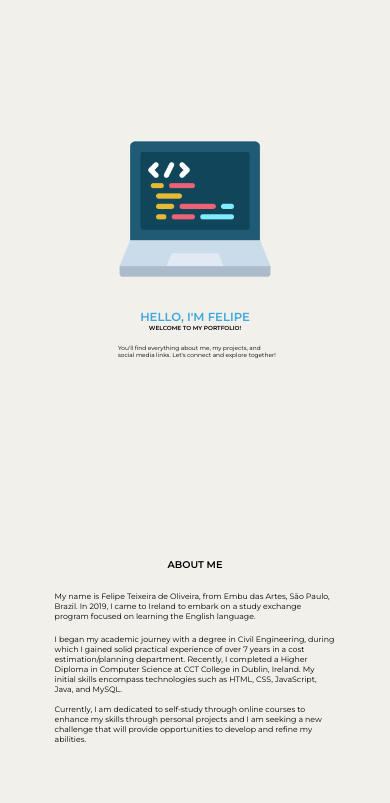
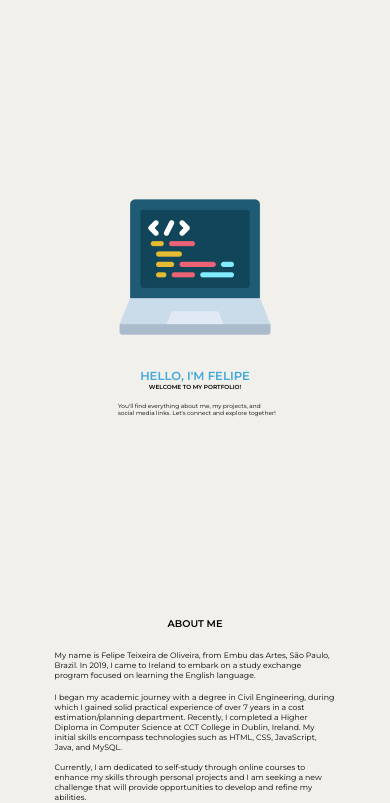
Before and after one commit to felipetoliveira/Portfolio, a plain HTML site: page index.html in a window 390 px wide. Shown: the part 41-844 px from the top of the page. Drawn offline with Linux system fonts and the light colour scheme.

Commit message:
media queries updating

```diff
--- a/style.css
+++ b/style.css
@@ -277,7 +277,7 @@ body {
     flex-direction: column;
     justify-content: center;
     align-items: center;
-    padding-top: 30%;
+    padding-top: 45%;
     padding-bottom: 30%;
 
   }
```
